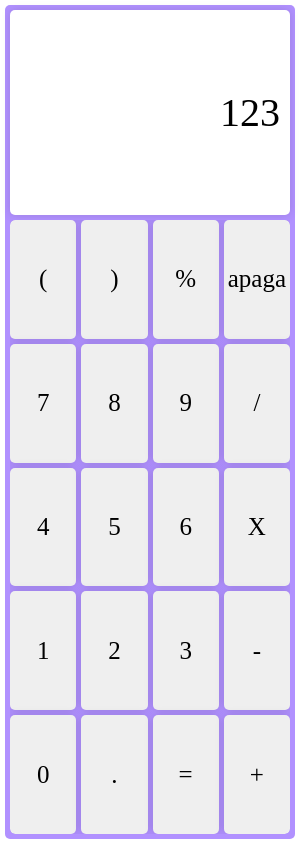
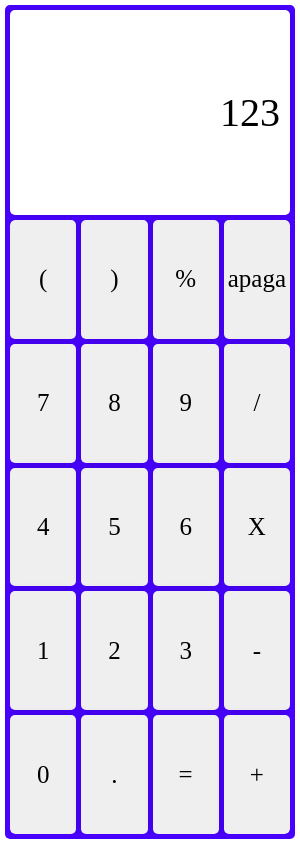
Before and after one commit to Alask-Code/Tray-Calculator, an Electron app: page index.html in a window 300 px wide. Drawn offline with Linux system fonts and the light colour scheme; a web font is replaced by a local one.

Commit message:
changed background color

```diff
--- a/assets/scss/styles.css
+++ b/assets/scss/styles.css
@@ -40,7 +40,7 @@ body {
   flex-direction: column;
   -webkit-backdrop-filter: blur(10px);
           backdrop-filter: blur(10px);
-  background: #B191FF;
+  background: #4800ff;
 }
 
 .app * {
--- a/package.json
+++ b/package.json
@@ -1,6 +1,6 @@
 {
   "name": "tray-calculator",
-  "version": "v0.0.1-beta-3",
+  "version": "v0.0.2",
   "description": "Simple Calculator that runs in tray shortcuts.",
   "main": "main.js",
   "scripts": {
@@ -18,7 +18,9 @@
     "nsis": {
       "oneClick": false,
       "publish": {
-        "provider": "github"
+        "provider": "github",
+        "owner": "Alask-code",
+        "repo": "Tray-Calculator"
       }
     }
   },
```
